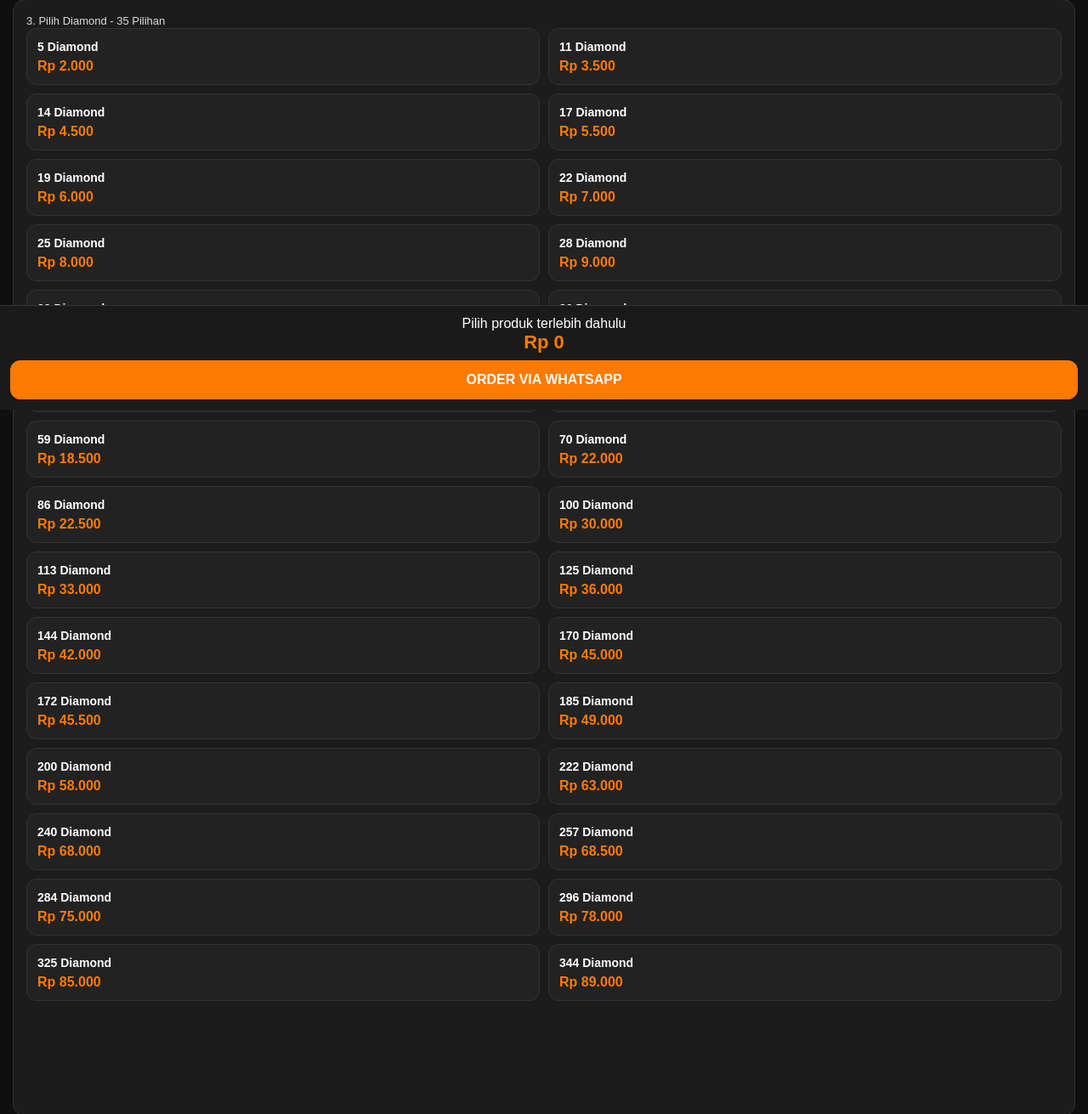
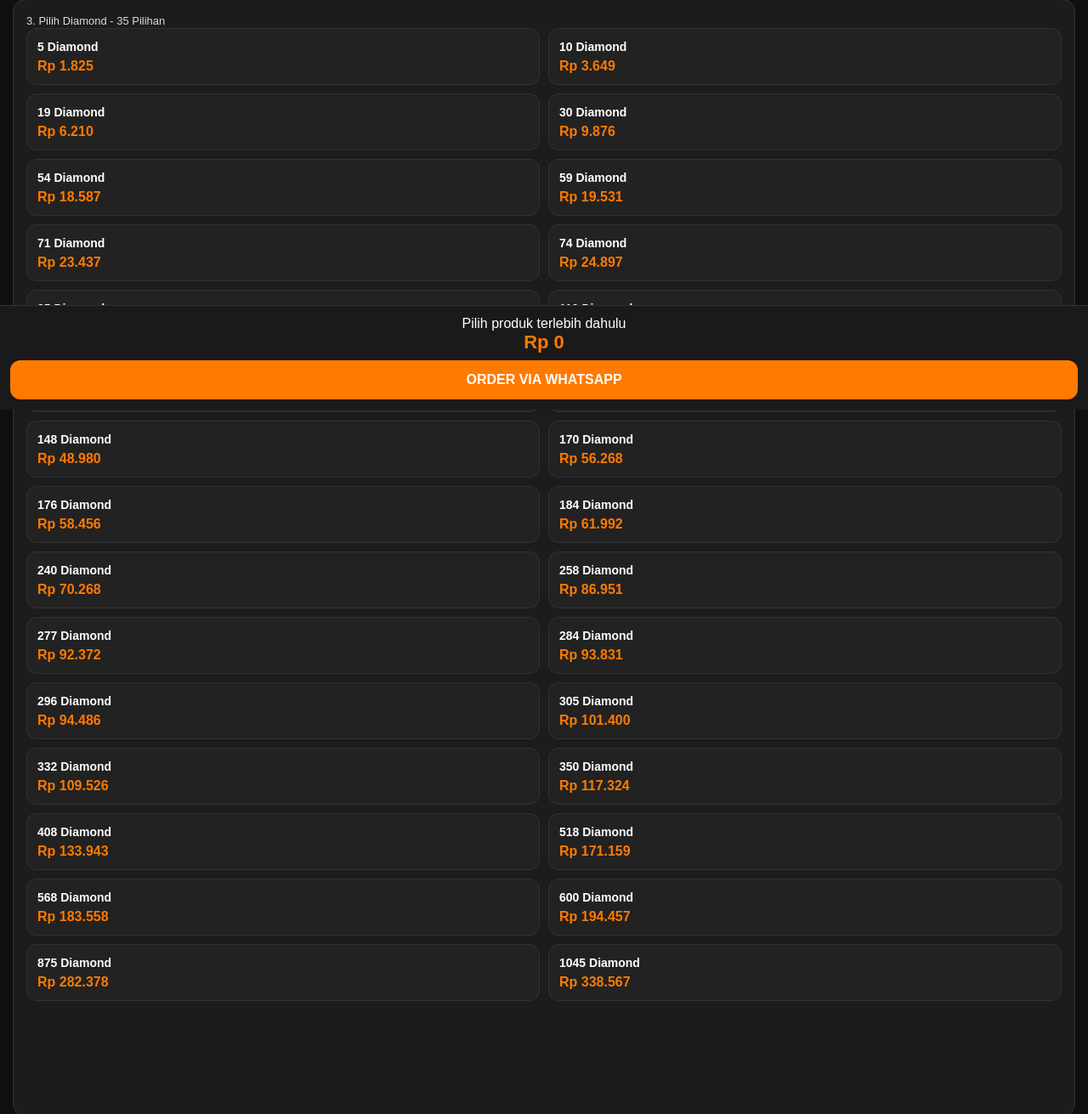
Before and after one commit to chanstoreid/ML, a plain HTML site: page index.html in a window 1280 px wide. Shown: the part 318-1629 px from the top of the page at 85% size. Drawn offline with Linux system fonts and the light colour scheme.

Commit message:
Update index.html

```diff
--- a/index.html
+++ b/index.html
@@ -38,36 +38,36 @@ button{width:100%;background:#ff7a00;color:white;border:none;padding:14px;border
 <div class="box">
   <label>3. Pilih Diamond - 35 Pilihan</label>
   <div class="grid" id="list">
-    <div class="item" onclick="pilih(this,'5 Diamond','Rp 1.825')"><b>5 Diamond</b><span>Rp 2.000</span></div>
-    <div class="item" onclick="pilih(this,'10 Diamond','Rp 3.649')"><b>11 Diamond</b><span>Rp 3.500</span></div>
-    <div class="item" onclick="pilih(this,'19 Diamond','Rp 6.210')"><b>14 Diamond</b><span>Rp 4.500</span></div>
-    <div class="item" onclick="pilih(this,'30 Diamond','Rp 9.876')"><b>17 Diamond</b><span>Rp 5.500</span></div>
-    <div class="item" onclick="pilih(this,'54 Diamond','Rp 18.587')"><b>19 Diamond</b><span>Rp 6.000</span></div>
-    <div class="item" onclick="pilih(this,'59 Diamond','Rp 19.531')"><b>22 Diamond</b><span>Rp 7.000</span></div>
-    <div class="item" onclick="pilih(this,'71 Diamond','Rp 23.437')"><b>25 Diamond</b><span>Rp 8.000</span></div>
-    <div class="item" onclick="pilih(this,'74 Diamond','Rp 24.897')"><b>28 Diamond</b><span>Rp 9.000</span></div>
-    <div class="item" onclick="pilih(this,'85 Diamond','Rp 28.521')"><b>33 Diamond</b><span>Rp 10.500</span></div>
-    <div class="item" onclick="pilih(this,'110 Diamond','Rp 36.983')"><b>36 Diamond</b><span>Rp 11.500</span></div>
-    <div class="item" onclick="pilih(this,'113 Diamond','Rp 37.411')"><b>44 Diamond</b><span>Rp 14.000</span></div>
-    <div class="item" onclick="pilih(this,'128 Diamond','Rp 42.877')"><b>50 Diamond</b><span>Rp 16.000</span></div>
-    <div class="item" onclick="pilih(this,'148 Diamond','Rp 48.980')"><b>59 Diamond</b><span>Rp 18.500</span></div>
-    <div class="item" onclick="pilih(this,'170 Diamond','Rp 56.268')"><b>70 Diamond</b><span>Rp 22.000</span></div>
-    <div class="item" onclick="pilih(this,'176 Diamond','Rp 58.456')"><b>86 Diamond</b><span>Rp 22.500</span></div>
-    <div class="item" onclick="pilih(this,'184 Diamond','Rp 61.992')"><b>100 Diamond</b><span>Rp 30.000</span></div>
-    <div class="item" onclick="pilih(this,'240 Diamond','Rp 70.268')"><b>113 Diamond</b><span>Rp 33.000</span></div>
-    <div class="item" onclick="pilih(this,'258 Diamond','Rp 86.951')"><b>125 Diamond</b><span>Rp 36.000</span></div>
-    <div class="item" onclick="pilih(this,'277 Diamond','Rp 92.372)"><b>144 Diamond</b><span>Rp 42.000</span></div>
-    <div class="item" onclick="pilih(this,'284 Diamond','Rp 93.331')"><b>170 Diamond</b><span>Rp 45.000</span></div>
-    <div class="item" onclick="pilih(this,'296 Diamond','Rp 93.786')"><b>172 Diamond</b><span>Rp 45.500</span></div>
-    <div class="item" onclick="pilih(this,'305 Diamond','Rp 101.400')"><b>185 Diamond</b><span>Rp 49.000</span></div>
-    <div class="item" onclick="pilih(this,'332 Diamond','Rp 109.526')"><b>200 Diamond</b><span>Rp 58.000</span></div>
-    <div class="item" onclick="pilih(this,'350 Diamond','Rp 117.324')"><b>222 Diamond</b><span>Rp 63.000</span></div>
-    <div class="item" onclick="pilih(this,'408 Diamond','Rp 133.943')"><b>240 Diamond</b><span>Rp 68.000</span></div>
-    <div class="item" onclick="pilih(this,'518 Diamond','Rp 171.159')"><b>257 Diamond</b><span>Rp 68.500</span></div>
-    <div class="item" onclick="pilih(this,'568 Diamond','Rp 183.558')"><b>284 Diamond</b><span>Rp 75.000</span></div>
-    <div class="item" onclick="pilih(this,'600 Diamond','Rp 194.457')"><b>296 Diamond</b><span>Rp 78.000</span></div>
-    <div class="item" onclick="pilih(this,'875 Diamond','Rp 282.378')"><b>325 Diamond</b><span>Rp 85.000</span></div>
-    <div class="item" onclick="pilih(this,'1045 Diamond','Rp 338.567')"><b>344 Diamond</b><span>Rp 89.000</span></div>
+    <div class="item" onclick="pilih(this,'5 Diamond','Rp 1.825')"><b>5 Diamond</b><span>Rp 1.825</span></div>
+    <div class="item" onclick="pilih(this,'10 Diamond','Rp 3.649')"><b>10 Diamond</b><span>Rp 3.649</span></div>
+    <div class="item" onclick="pilih(this,'19 Diamond','Rp 6.210')"><b>19 Diamond</b><span>Rp 6.210</span></div>
+    <div class="item" onclick="pilih(this,'30 Diamond','Rp 9.876')"><b>30 Diamond</b><span>Rp 9.876</span></div>
+    <div class="item" onclick="pilih(this,'54 Diamond','Rp 18.587')"><b>54 Diamond</b><span>Rp 18.587</span></div>
+    <div class="item" onclick="pilih(this,'59 Diamond','Rp 19.531')"><b>59 Diamond</b><span>Rp 19.531</span></div>
+    <div class="item" onclick="pilih(this,'71 Diamond','Rp 23.437')"><b>71 Diamond</b><span>Rp 23.437</span></div>
+    <div class="item" onclick="pilih(this,'74 Diamond','Rp 24.897')"><b>74 Diamond</b><span>Rp 24.897</span></div>
+    <div class="item" onclick="pilih(this,'85 Diamond','Rp 28.521')"><b>85 Diamond</b><span>Rp 28.521</span></div>
+    <div class="item" onclick="pilih(this,'110 Diamond','Rp 36.983')"><b>110 Diamond</b><span>Rp 36.983</span></div>
+    <div class="item" onclick="pilih(this,'113 Diamond','Rp 37.411')"><b>113 Diamond</b><span>Rp 37.411</span></div>
+    <div class="item" onclick="pilih(this,'128 Diamond','Rp 42.877')"><b>128 Diamond</b><span>Rp 42.877</span></div>
+    <div class="item" onclick="pilih(this,'148 Diamond','Rp 48.980')"><b>148 Diamond</b><span>Rp 48.980</span></div>
+    <div class="item" onclick="pilih(this,'170 Diamond','Rp 56.268')"><b>170 Diamond</b><span>Rp 56.268</span></div>
+    <div class="item" onclick="pilih(this,'176 Diamond','Rp 58.456')"><b>176 Diamond</b><span>Rp 58.456</span></div>
+    <div class="item" onclick="pilih(this,'184 Diamond','Rp 61.992')"><b>184 Diamond</b><span>Rp 61.992</span></div>
+    <div class="item" onclick="pilih(this,'240 Diamond','Rp 70.268')"><b>240 Diamond</b><span>Rp 70.268</span></div>
+    <div class="item" onclick="pilih(this,'258 Diamond','Rp 86.951')"><b>258 Diamond</b><span>Rp 86.951</span></div>
+    <div class="item" onclick="pilih(this,'277 Diamond','Rp 92.372)"><b>277 Diamond</b><span>Rp 92.372</span></div>
+    <div class="item" onclick="pilih(this,'284 Diamond','Rp 93.831')"><b>284 Diamond</b><span>Rp 93.831</span></div>
+    <div class="item" onclick="pilih(this,'296 Diamond','Rp 94.486')"><b>296 Diamond</b><span>Rp 94.486</span></div>
+    <div class="item" onclick="pilih(this,'305 Diamond','Rp 101.400')"><b>305 Diamond</b><span>Rp 101.400</span></div>
+    <div class="item" onclick="pilih(this,'332 Diamond','Rp 109.526')"><b>332 Diamond</b><span>Rp 109.526</span></div>
+    <div class="item" onclick="pilih(this,'350 Diamond','Rp 117.324')"><b>350 Diamond</b><span>Rp 117.324</span></div>
+    <div class="item" onclick="pilih(this,'408 Diamond','Rp 133.943')"><b>408 Diamond</b><span>Rp 133.943</span></div>
+    <div class="item" onclick="pilih(this,'518 Diamond','Rp 171.159')"><b>518 Diamond</b><span>Rp 171.159</span></div>
+    <div class="item" onclick="pilih(this,'568 Diamond','Rp 183.558')"><b>568 Diamond</b><span>Rp 183.558</span></div>
+    <div class="item" onclick="pilih(this,'600 Diamond','Rp 194.457')"><b>600 Diamond</b><span>Rp 194.457</span></div>
+    <div class="item" onclick="pilih(this,'875 Diamond','Rp 282.378')"><b>875 Diamond</b><span>Rp 282.378</span></div>
+    <div class="item" onclick="pilih(this,'1045 Diamond','Rp 338.567')"><b>1045 Diamond</b><span>Rp 338.567</span></div>
 
 <div style="height:110px"></div>
 
```
